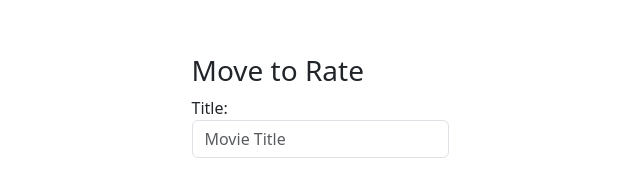
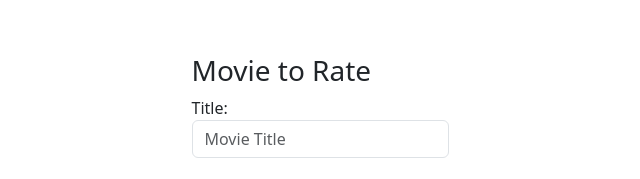
Before and after one commit to cdavis369/Springboard, a plain HTML site: page jquery/ratings/index.html in a window 1280 px wide. Shown: the part 106-285 px from the top of the page, 320-960 px from the left. Drawn offline with nearby package versions, Linux system fonts and the light colour scheme.

Commit message:
Update index.html

```diff
--- a/jquery/ratings/index.html
+++ b/jquery/ratings/index.html
@@ -12,7 +12,7 @@
   <div class="container">
     <div class="row">
       <div class="col-md-6 rating-form">
-        <h3>Move to Rate</h3>
+        <h3>Movie to Rate</h3>
         <form action="">
           <label for="title">Title:</label><br>
           <input name="title" class="form-control form-title" type="text" placeholder="Movie Title">
```
